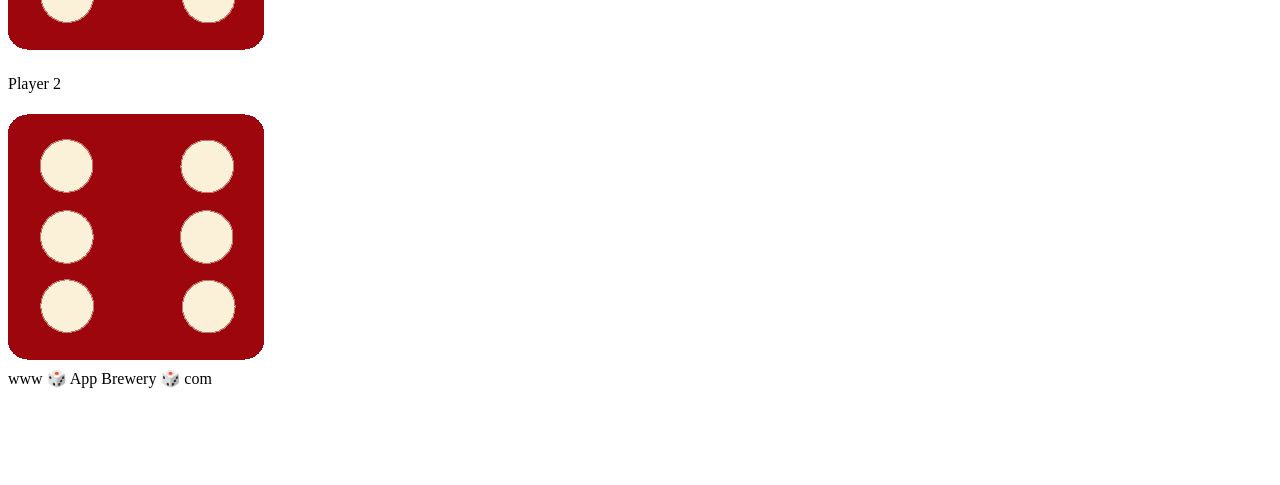
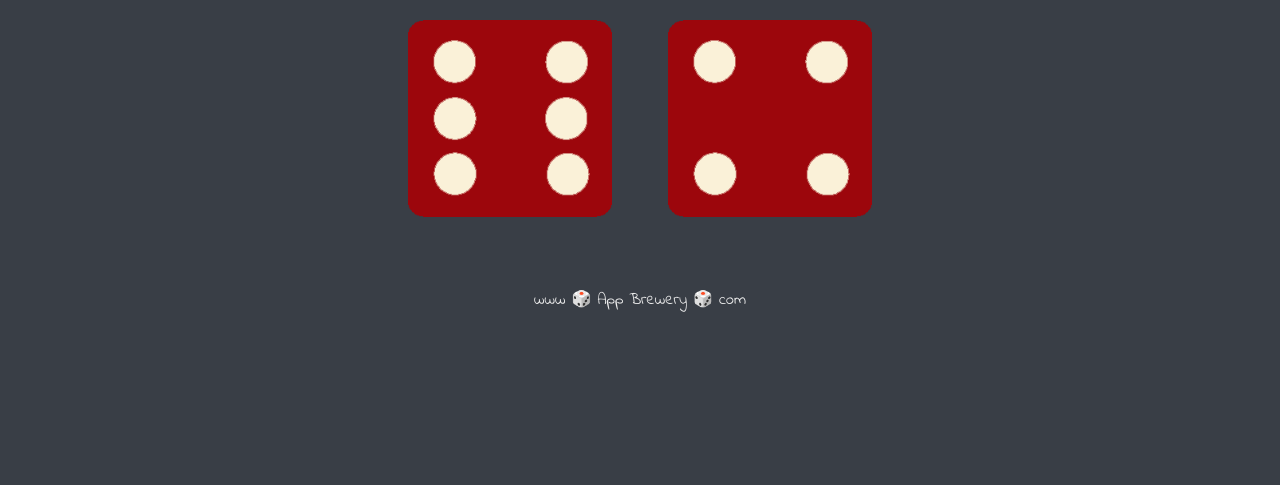
Before and after one commit to abedin-ansari/Dicee-project, a plain HTML site: page index.html in a window 1280 px wide. Shown: the part 315-800 px from the top of the page. Drawn offline with Linux system fonts and the light colour scheme.

Commit message:
first commit

```diff
--- a/index.html
+++ b/index.html
@@ -3,7 +3,7 @@
   <head>
     <meta charset="utf-8">
     <title>Dicee</title>
-    <link rel="stylesheet" href="Dicee.css">
+    <link rel="stylesheet" href="styles.css">
     <link href="https://fonts.googleapis.com/css?family=Indie+Flower|Lobster" rel="stylesheet">
 
   </head>
@@ -23,7 +23,7 @@
       </div>
 
     </div>
-    <script src="Dicee.js">
+    <script src="index.js">
     </script>
 
   </body>
```
